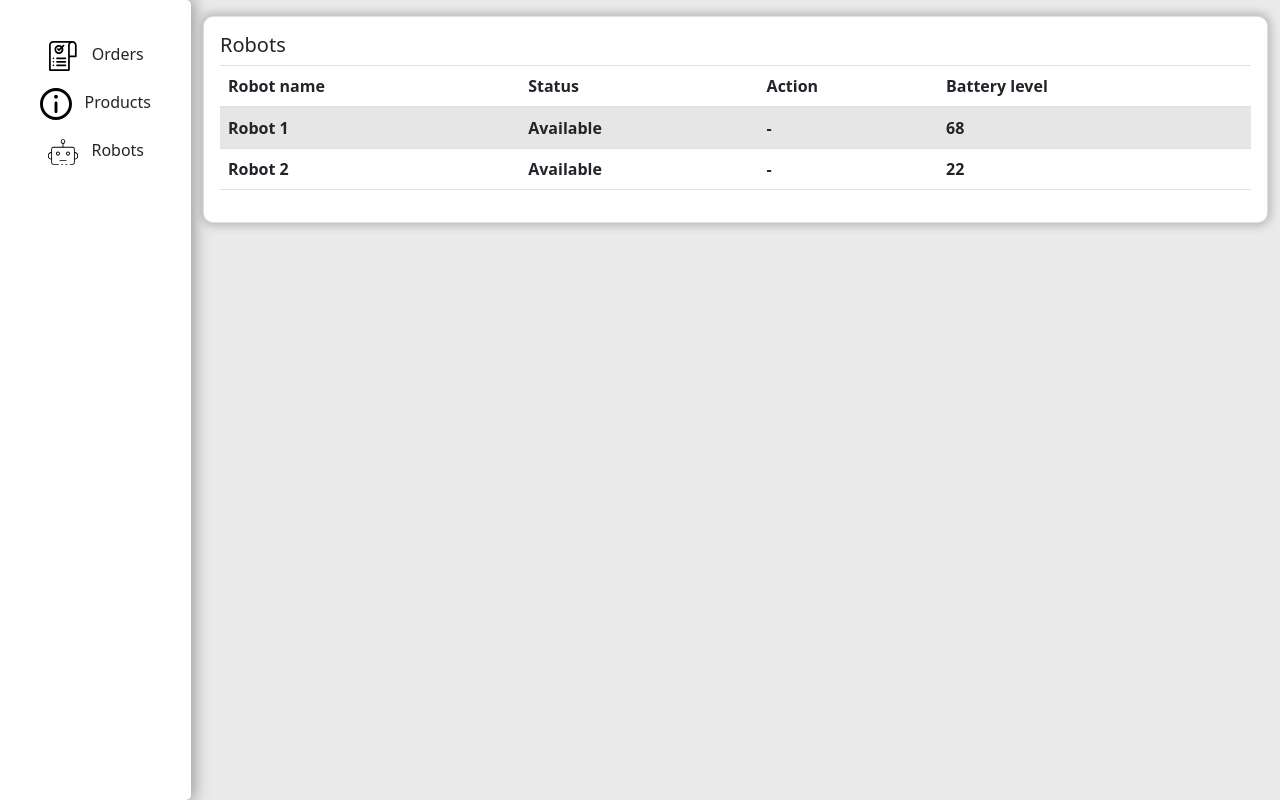
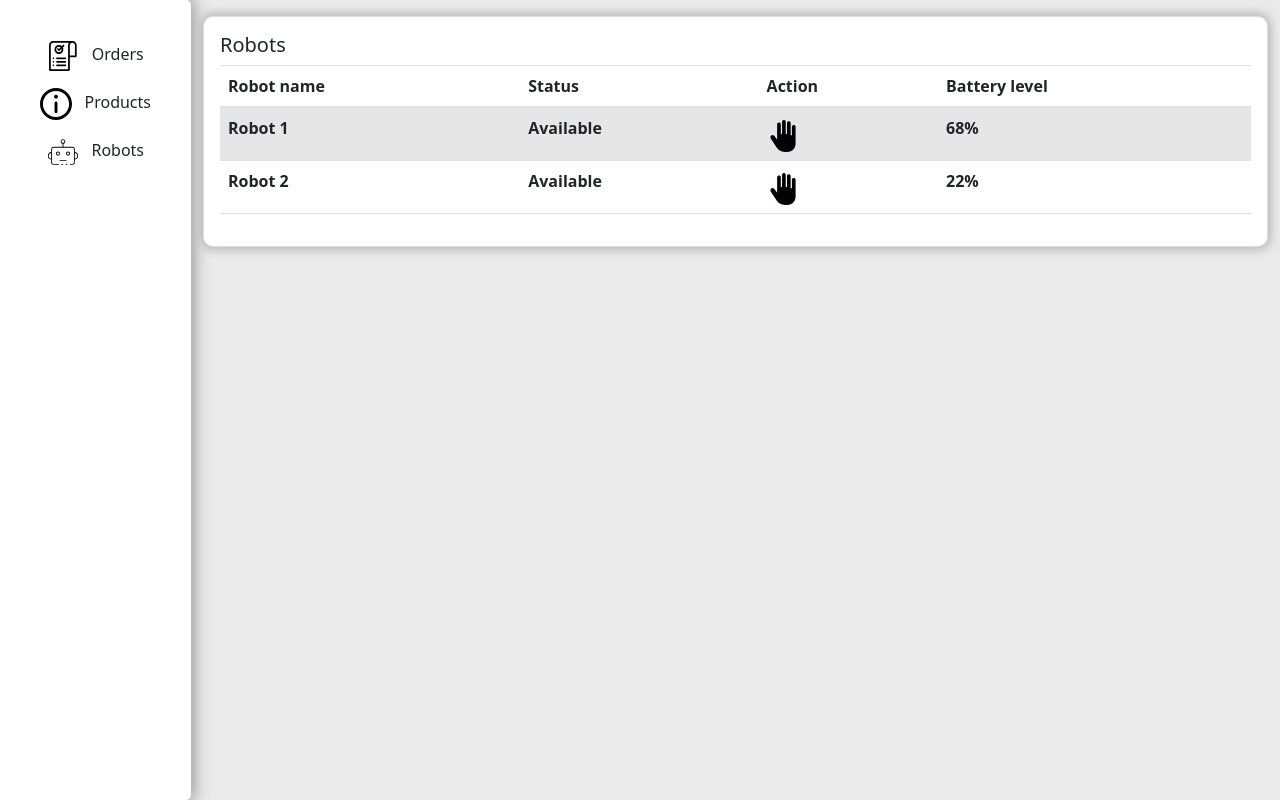
Before and after one commit to horeca-robot/bartender-app-frontend, a Vue app: page /robots in a window 1280 px wide. Built offline with nearby package versions, Linux system fonts and the light colour scheme.

Commit message:
Finished robot page

```diff
--- a/src/App.vue
+++ b/src/App.vue
@@ -57,4 +57,17 @@ a {
   border-radius: 10px !important;
   box-shadow: 0 0 0.5rem 0.2rem #bbb !important;
 }
+
+.icon {
+    min-width: 2em;
+    max-width: 2em;
+    cursor: pointer;
+}
+
+.iconRobot {
+    min-width: 2em;
+    max-width: 2em;
+    margin-left: -4px;
+    cursor: pointer;
+}
 </style>
--- a/src/components/NavBar.vue
+++ b/src/components/NavBar.vue
@@ -64,15 +64,4 @@ export default {
     background-color: #999;
     transition: 0.3s ease-in-out;
 }
-
-.icon {
-    min-width: 2em;
-    max-width: 2em;
-}
-
-.iconRobot {
-    min-width: 2em;
-    max-width: 2em;
-    margin-left: -4px;
-}
 </style>
--- a/src/views/Robots.vue
+++ b/src/views/Robots.vue
@@ -22,8 +22,10 @@
                                         <tr v-for="robot in robots" :key="robot.id">
                                             <th scope="row" class="textTable">{{ robot.name }}</th>
                                             <th scope="row" class="textTable">{{ getRobotStatus(robot.status) }}</th>
-                                            <th scope="row" class="textTable">-</th>
-                                            <th scope="row" class="textTable">{{ robot.battery }}</th>
+                                            <th scope="row" class="textTable">
+                                                <img class="icon mt-1" src="/assets/img/stop.png">
+                                            </th>
+                                            <th scope="row" class="textTable">{{ robot.battery }}%</th>
                                         </tr>
                                     </tbody>
                                 </table>
```
Also changed, not shown: public/assets/img/stop.png (added).
